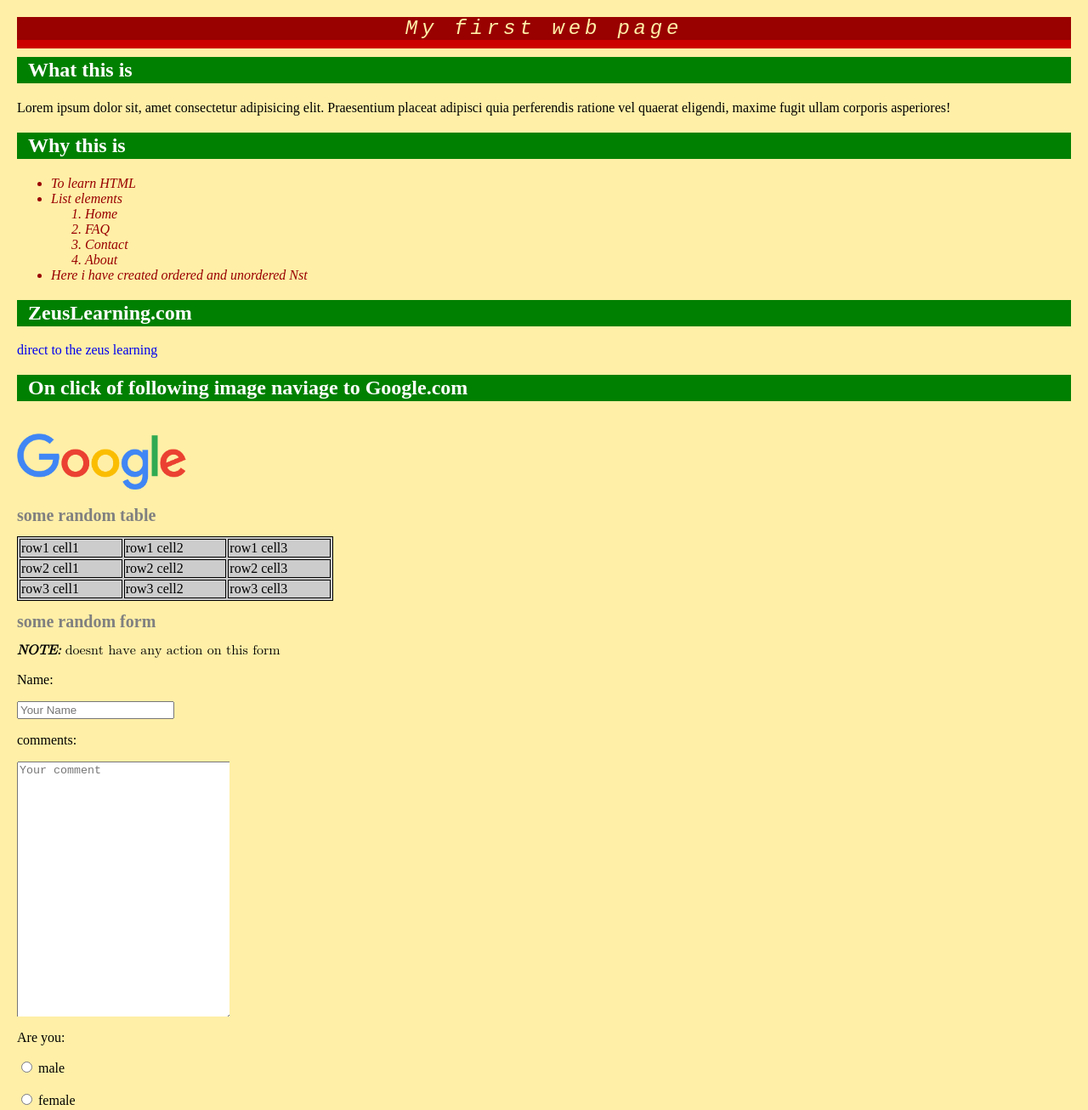
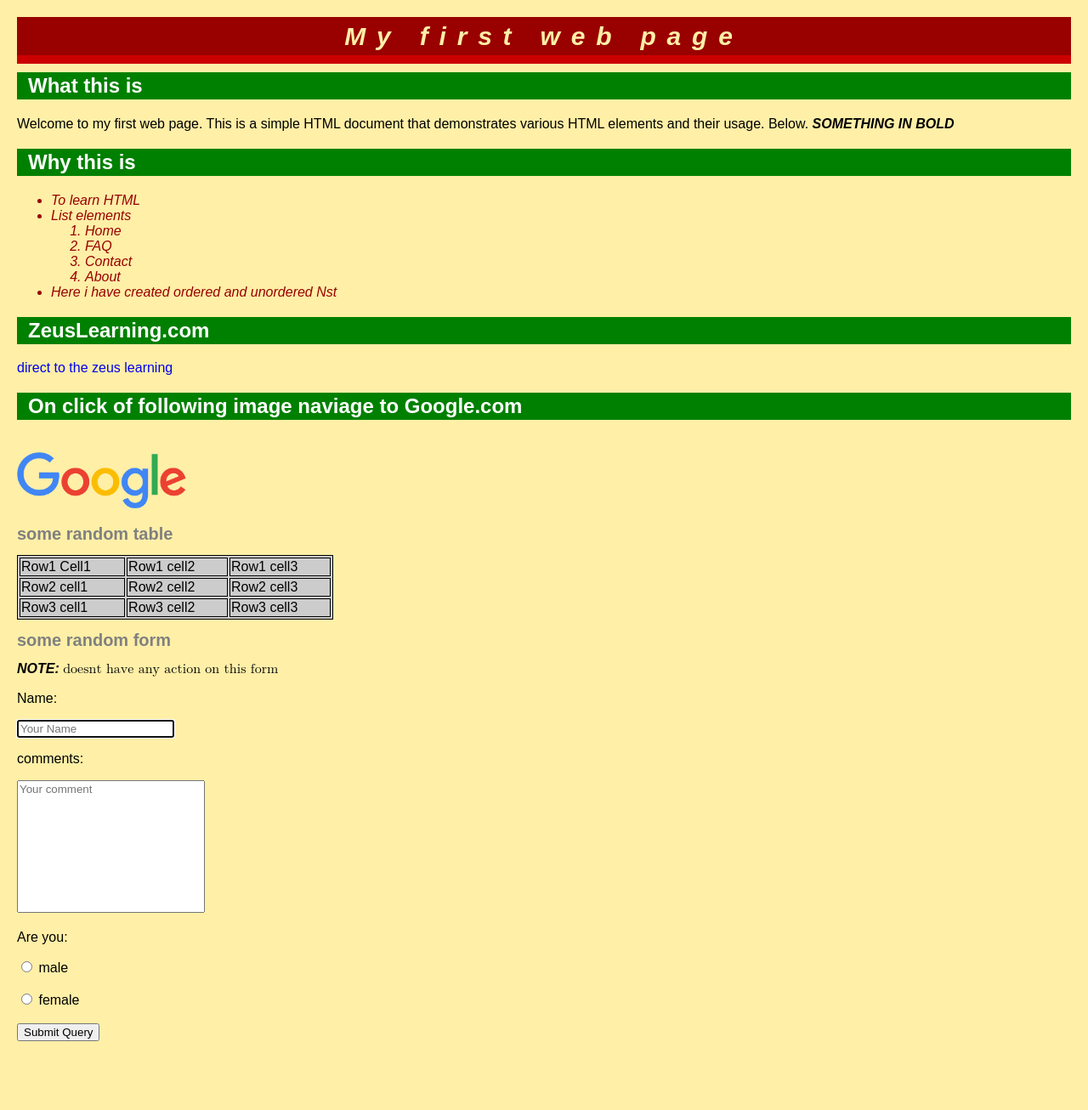
Before and after one commit to VinitPanditZeuslearning/zeustraining, a plain HTML site: page HTML_prac/index.html in a window 1280 px wide. Shown: the top 1306 px of the page at 85% size. After the commit the page ends 1245 px from the top, so only its background shows below. Drawn offline with Linux system fonts and the light colour scheme.

Commit message:
facotrial done

```diff
--- a/HTML_prac/index.css
+++ b/HTML_prac/index.css
@@ -7,6 +7,9 @@ body {
 
 }
 
+* {
+    font-family: Arial, Helvetica, sans-serif;
+}
 
 table,
 th,
@@ -19,13 +22,16 @@ td {
 #HeadingCont {
     background-color: rgb(153 0 0);
     color: rgb(255, 239, 167);
-    font-family: monospace;
-    font-size: 24px;
-    letter-spacing: 0.3rem;
+    font-family: Arial, Helvetica, sans-serif;
+    font-weight: bold;
+    font-size: 30px;
+    letter-spacing: 0.8rem;
     font-style: italic;
     box-shadow: 0px 10px #cc0000;
     display: flex;
     justify-content: center;
+    align-items: center;
+    height: 45px;
 
 }
 
@@ -78,10 +84,13 @@ b {
 a {
     text-decoration: none;
 }
-#txtareaCont {
+textarea {
+    overflow-y: scroll;
+    resize: none;
+}
+/* #txtareaCont {
     width: 250px;
     height: 300px;
-    /* overflow: scroll; */
     overflow-y: scroll;
     overflow-x: hidden;
-}
+} */
--- a/HTML_prac/index.html
+++ b/HTML_prac/index.html
@@ -18,8 +18,8 @@
 
 
     <h2> What this is </h2>
-    Lorem ipsum dolor sit, amet consectetur adipisicing elit. Praesentium placeat adipisci quia perferendis ratione vel
-    quaerat eligendi, maxime fugit ullam corporis asperiores!
+    Welcome to my first web page. This is a simple HTML document that demonstrates various HTML elements and their
+    usage. Below. <b> SOMETHING IN BOLD </b>
 
     <h2> Why this is </h2>
     <ul>
@@ -35,7 +35,7 @@
     </ul>
 
     <h2> ZeusLearning.com</h2>
-    <a href="https://www.zeuslearning.com/" target="_blank" > direct to the zeus learning</a> <br>
+    <a href="https://www.zeuslearning.com/" target="_blank"> direct to the zeus learning</a> <br>
 
     <h2> On click of following image naviage to Google.com </h2> <br>
 
@@ -45,19 +45,19 @@
 
     <table id="Table" style="width: 30%">
         <tr>
-            <td>row1 cell1</td>
-            <td>row1 cell2</td>
-            <td>row1 cell3</td>
+            <td>Row1 Cell1</td>
+            <td>Row1 cell2</td>
+            <td>Row1 cell3</td>
         </tr>
-         <tr>
-            <td>row2 cell1</td>
-            <td>row2 cell2</td>
-            <td>row2 cell3</td>
+        <tr>
+            <td>Row2 cell1</td>
+            <td>Row2 cell2</td>
+            <td>Row2 cell3</td>
         </tr>
-         <tr>
-            <td>row3 cell1</td>
-            <td>row3 cell2</td>
-            <td>row3 cell3</td>
+        <tr>
+            <td>Row3 cell1</td>
+            <td>Row3 cell2</td>
+            <td>Row3 cell3</td>
         </tr>
     </table>
 
@@ -66,22 +66,21 @@
 
     <div id="note"><b> NOTE: </b> doesnt have any action on this form</div>
     <p>Name: </p>
-    <input type="text" id="Name" placeholder="Your Name">
+    <input type="text" id="Name" placeholder="Your Name" autofocus>
     <p>comments: </p>
-    <div id="txtareaCont">
-        <textarea name="something" id="txtarea" placeholder="Your comment"  rows="20" cols="29"></textarea>
-    </div>
+    <textarea name="something" id="txtarea" placeholder="Your comment" rows="10" cols="25"></textarea>
+
 
 
     <p> Are you: </p>
     <label>
-        <input type="radio" name="option" value="option1"> male
+        <input type="radio" name="option" value="option1" autofocus> male
     </label>
     <br>
     <br>
 
     <label>
-        <input type="radio" name="option" value="option2"> female
+        <input type="radio" name="option" value="option2" autofocus> female
     </label>
     <br>
     <br>
--- a/HTML_prac/index.js
+++ b/HTML_prac/index.js
@@ -8,8 +8,13 @@ var btn = document.getElementById("submit")
 
 btn.addEventListener( 'click', function( ) {
     console.log( "click")
-    if ( nam.value == "" || cmt.value == ""  ) {
-        alert("name and comment should not be empty")
+    if ( nam.value == ""  ) {
+        alert("name should not be empty")
+        nam.focus();
+    }
+    else if ( cmt.value == ""  ) {
+        alert("comment should not be empty")
+        cmt.focus();
     }
     else {
         alert("submited")
--- a/ProfileComponent/index.css
+++ b/ProfileComponent/index.css
@@ -7,7 +7,7 @@
     align-items: center;
     gap: 25px;
     padding: 5px;
-    border: 1px solid black;
+    border: 1px solid rgb(163, 163, 163);
     box-shadow: 0px 0px 10px rgb(149 144 144);
 }
 
```
Also changed, not shown: Factorial/fac.js (added, +37 -0 lines), ProfileComponent/index.js (+10 -1 lines).
